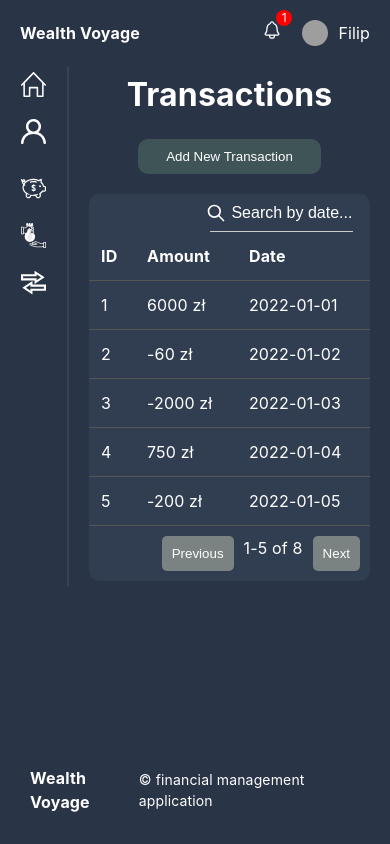
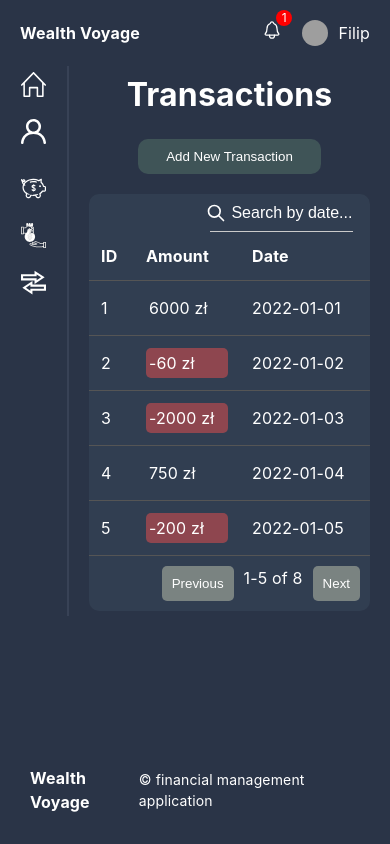
Before and after one commit to Filip-Politowski/WealthVoyage, a React (Create React App) app in the folder WealthVoyage-frontend-02/wealth-voyage/: page /transactions in a window 390 px wide. Built offline with nearby package versions, Linux system fonts and the light colour scheme; grey boxes are pictures that could not be loaded.

Commit message:
Changes in scss (DataTableMobile)

```diff
--- a/WealthVoyage-frontend-02/wealth-voyage/src/components/dataTable/DataTableMobile.tsx
+++ b/WealthVoyage-frontend-02/wealth-voyage/src/components/dataTable/DataTableMobile.tsx
@@ -42,7 +42,9 @@ const DataTableMobile = (props: Props) => {
         <img src="/search.svg" alt="" />
         <input
           type="text"
-          placeholder= {props.searchPlaceholder ? props.searchPlaceholder : "Search..."}
+          placeholder={
+            props.searchPlaceholder ? props.searchPlaceholder : "Search..."
+          }
           value={searchQuery}
           onChange={(e) => handleSearch(e.target.value)}
         />
@@ -70,7 +72,18 @@ const DataTableMobile = (props: Props) => {
                         <p>{row[key]}</p>
                       </div>
                     ) : row[key] === row["amount"] ? (
-                      <p>{row[key]} zł</p>
+                      <p
+                        style={{
+                          background:
+                            row[key] < 0
+                              ? "rgba(227, 78, 78, 0.524)"
+                              : "transparent",
+                              padding: "3px",
+                              borderRadius: "5px",
+                        }}
+                      >
+                        {row[key]} zł
+                      </p>
                     ) : (
                       <p>{row[key]}</p>
                     )}
--- a/WealthVoyage-frontend-02/wealth-voyage/src/components/dataTable/dataTableMobile.scss
+++ b/WealthVoyage-frontend-02/wealth-voyage/src/components/dataTable/dataTableMobile.scss
@@ -71,6 +71,7 @@
         p{
           padding: 5px 10px;
           background-color: #e4dfdd5d;
+          border-radius: 5px;
         }
 
       }
--- a/WealthVoyage-frontend-02/wealth-voyage/src/components/installmentSingleView/installmentSingleView.scss
+++ b/WealthVoyage-frontend-02/wealth-voyage/src/components/installmentSingleView/installmentSingleView.scss
@@ -52,6 +52,7 @@ $progressColor: #3498db;
         .item {
           margin: 15px 0px;
           background-color: #d2f2d626;
+          border-radius: 12px;
           padding: 10px;
           width: 80%;
           max-width: 800px;
--- a/WealthVoyage-frontend-02/wealth-voyage/src/pages/installment/Installment.tsx
+++ b/WealthVoyage-frontend-02/wealth-voyage/src/pages/installment/Installment.tsx
@@ -19,6 +19,7 @@ const Installment = () => {
         img={singleInstallment.img}
         info={singleInstallment.info}
         progress={progressBar}
+
       />
     </div>
   );
--- a/WealthVoyage-frontend-02/wealth-voyage/src/pages/transaction/Transaction.tsx
+++ b/WealthVoyage-frontend-02/wealth-voyage/src/pages/transaction/Transaction.tsx
@@ -3,9 +3,11 @@ import SingleView from "../../components/installmentSingleView/InstallmentSingle
 import { singleTransaction } from "../../data";
 import "./transaction.scss";
 
-
 const transaction = () => {
-
+  const progressBar = {
+    percentage: 50,
+    color: "white",
+  };
   return (
     <div>
       <SingleView
```
